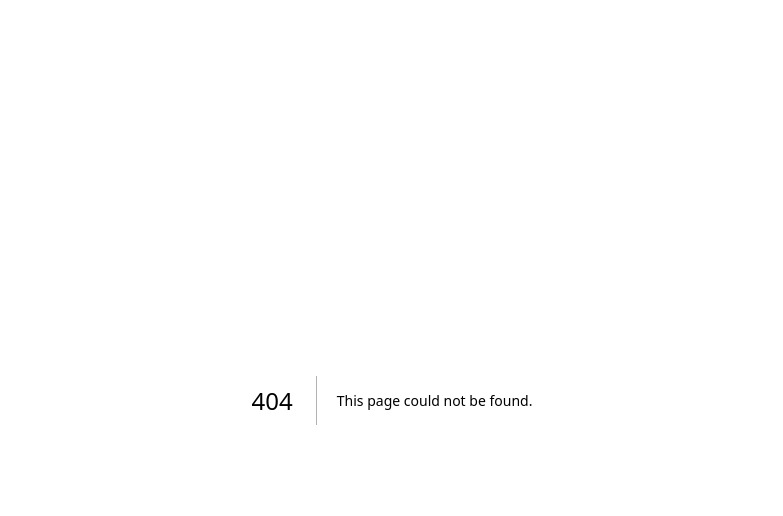
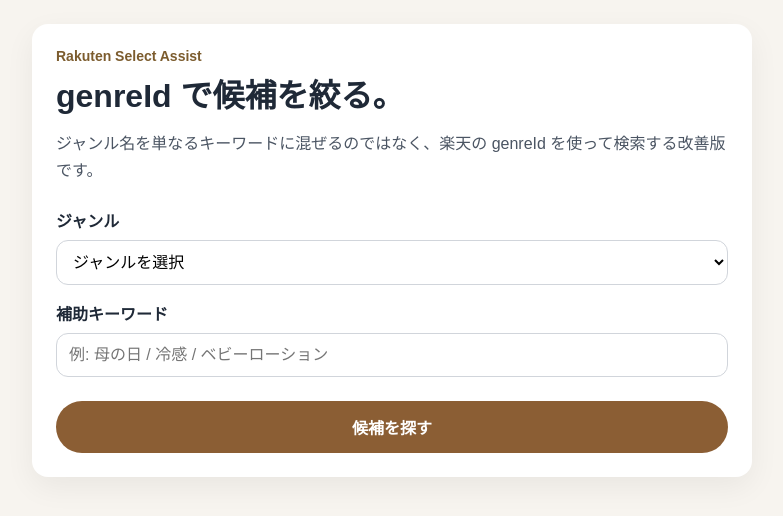
Before and after one commit to goroyattemiyo/rakuten-select-assist, a Next.js app: page /genre-search in a window 1280 px wide. Before the commit this address had no page. Shown: the top 516 px of the page, without its empty margins (248-1031 px from the left). Built offline with nearby package versions, Linux system fonts and the light colour scheme.

Commit message:
feat: add genreId search page

```diff
--- /dev/null
+++ b/app/genre-search/page.tsx
@@ -0,0 +1,72 @@
+import { genreCatalog } from '@/lib/genre-catalog';
+
+export default function GenreSearchPage() {
+  return (
+    <main style={{ padding: '24px 16px' }}>
+      <div style={{ maxWidth: 720, margin: '0 auto' }}>
+        <section
+          style={{
+            background: '#ffffff',
+            borderRadius: 16,
+            padding: 24,
+            boxShadow: '0 10px 30px rgba(0,0,0,0.06)',
+          }}
+        >
+          <p style={{ margin: 0, fontSize: 14, color: '#7c5c2e', fontWeight: 700 }}>
+            Rakuten Select Assist
+          </p>
+          <h1 style={{ marginTop: 12, marginBottom: 12, fontSize: 32, lineHeight: 1.3 }}>
+            genreId で候補を絞る。
+          </h1>
+          <p style={{ marginTop: 0, marginBottom: 24, color: '#4b5563', lineHeight: 1.7 }}>
+            ジャンル名を単なるキーワードに混ぜるのではなく、楽天の genreId を使って検索する改善版です。
+          </p>
+
+          <form action="/genre-results" method="get" style={{ display: 'grid', gap: 16 }}>
+            <label style={{ display: 'grid', gap: 8 }}>
+              <span style={{ fontWeight: 700 }}>ジャンル</span>
+              <select
+                name="genreId"
+                defaultValue=""
+                style={{ padding: 12, borderRadius: 12, border: '1px solid #d1d5db', background: '#fff' }}
+              >
+                <option value="">ジャンルを選択</option>
+                {genreCatalog.map((genre) => (
+                  <option key={genre.id} value={genre.id}>
+                    {genre.name}
+                  </option>
+                ))}
+              </select>
+            </label>
+
+            <label style={{ display: 'grid', gap: 8 }}>
+              <span style={{ fontWeight: 700 }}>補助キーワード</span>
+              <input
+                name="keyword"
+                type="text"
+                placeholder="例: 母の日 / 冷感 / ベビーローション"
+                style={{ padding: 12, borderRadius: 12, border: '1px solid #d1d5db', background: '#fff' }}
+              />
+            </label>
+
+            <button
+              type="submit"
+              style={{
+                marginTop: 8,
+                padding: '14px 16px',
+                borderRadius: 9999,
+                border: 'none',
+                background: '#8b5e34',
+                color: '#fff',
+                fontWeight: 700,
+                cursor: 'pointer',
+              }}
+            >
+              候補を探す
+            </button>
+          </form>
+        </section>
+      </div>
+    </main>
+  );
+}
```
